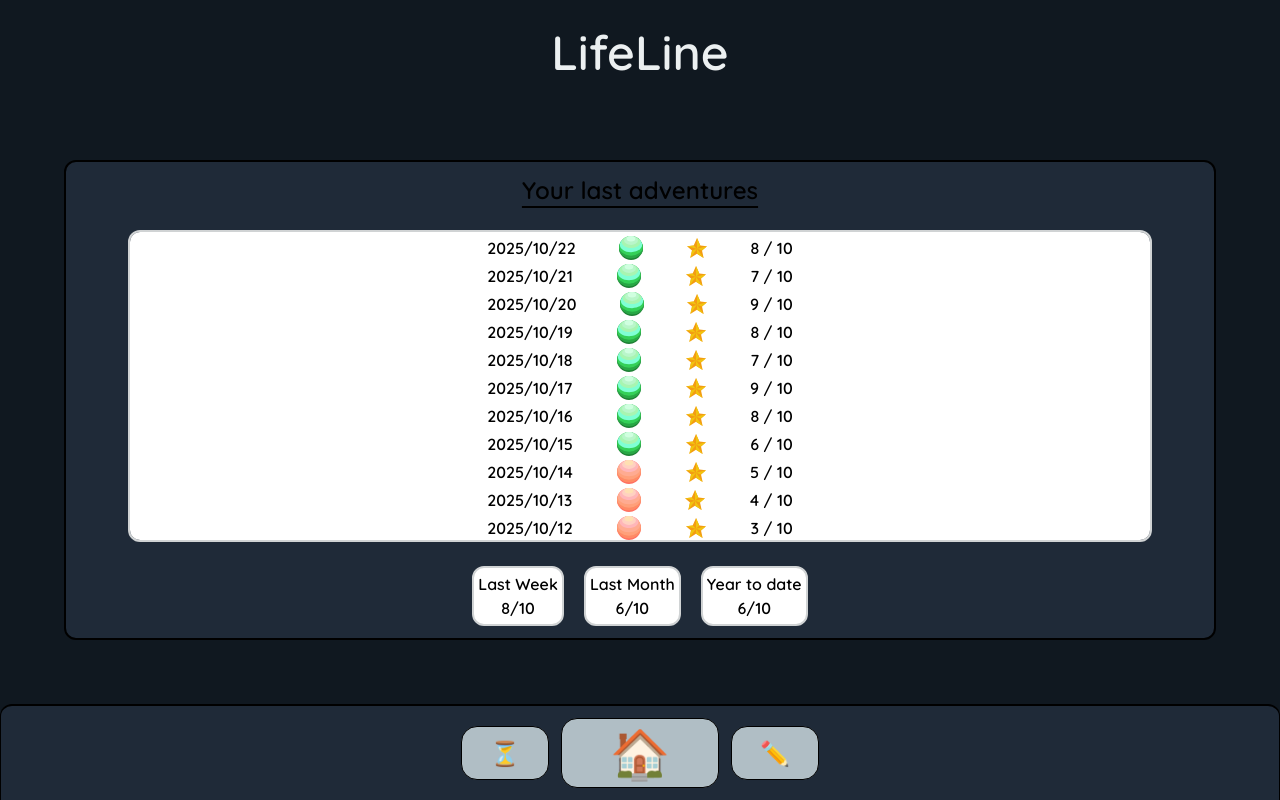
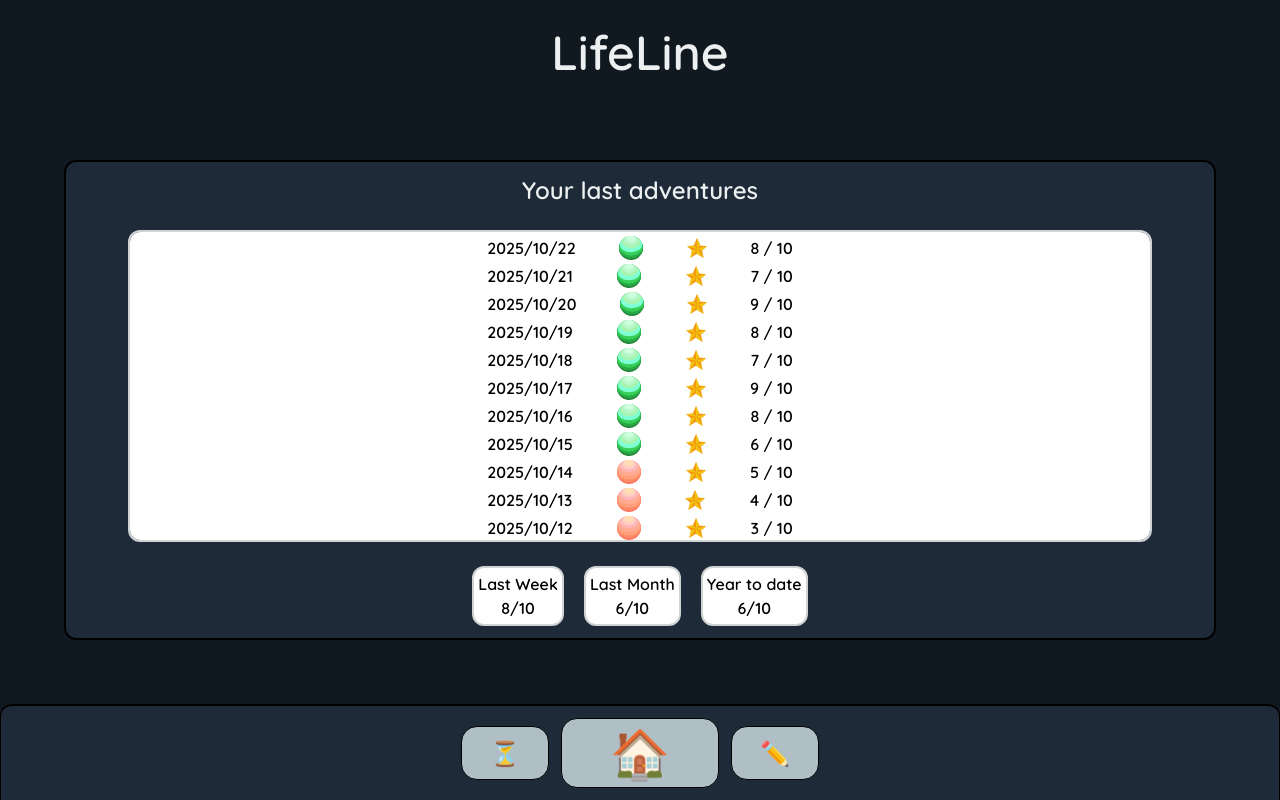
Before and after one commit to acolote1998/life-line-front-end, a React (Vite) app: page /days in a window 1280 px wide. Built offline with nearby package versions, Linux system fonts and the light colour scheme.

Commit message:
removed underline from 'Your last adventures' text in days/index

```diff
--- a/src/routes/days/index.tsx
+++ b/src/routes/days/index.tsx
@@ -83,7 +83,7 @@ function RouteComponent() {
       className="flex flex-col items-center self-center justify-center w-[90vw] h-[60vh] p-3 gap-6 border-2 rounded-xl"
       style={{ backgroundColor: "var(--main-divs" }}
     >
-      <h1 className="text-2xl underline underline-offset-7">
+      <h1 style={{ color: "var(--main-texts)" }} className="text-2xl">
         Your last adventures
       </h1>
       <div
```
